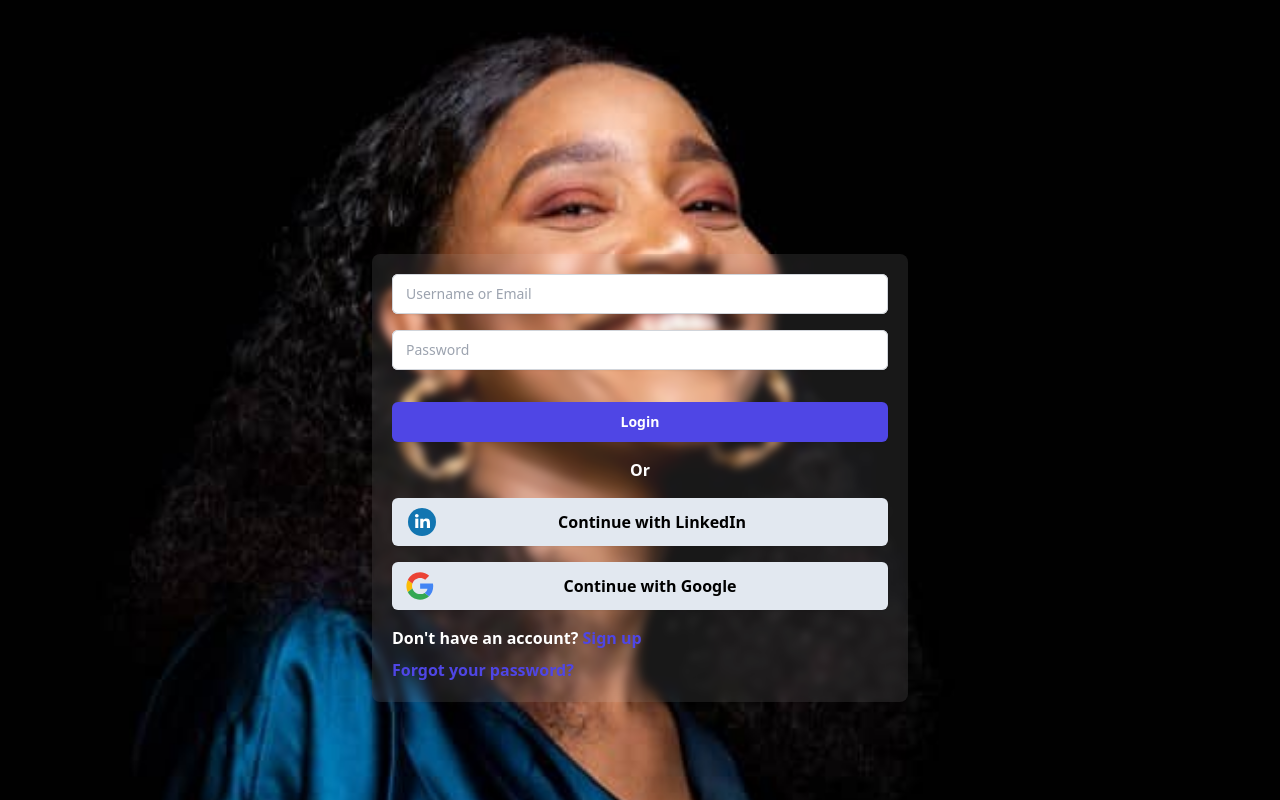
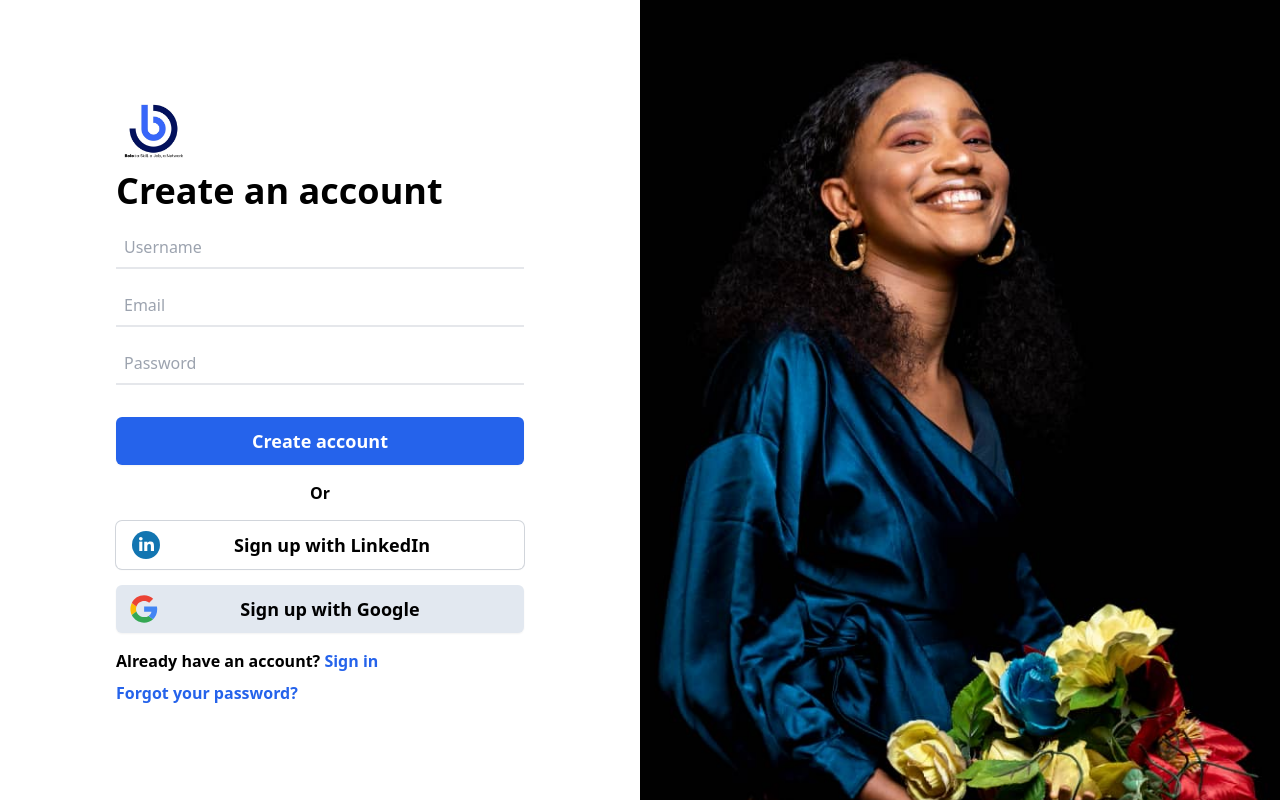
Before and after one commit to RinKhimera/login-page, a Next.js app: page / in a window 1280 px wide. Built offline with nearby package versions, Linux system fonts and the light colour scheme.

Commit message:
main ui completed

```diff
--- /dev/null
+++ b/components/Input.tsx
@@ -0,0 +1,41 @@
+import React from "react";
+
+interface InputProps {
+  id: string;
+  onChange: any;
+  value: string;
+  type?: string;
+  placeholder: string;
+}
+
+const Input: React.FC<InputProps> = ({
+  id,
+  onChange,
+  value,
+  placeholder,
+  type,
+}) => {
+  return (
+    <div className="relative">
+      <input
+        onChange={onChange}
+        value={value}
+        type={type}
+        id={id}
+        placeholder={placeholder}
+        className="
+        block
+        px-2
+        py-2
+        w-full
+        text-md
+        border-b-2
+      invalid:border-pink-500 invalid:text-pink-600
+      focus:invalid:border-pink-500 focus:invalid:ring-pink-500
+        "
+      />
+    </div>
+  );
+};
+
+export default Input;
--- a/pages/index.tsx
+++ b/pages/index.tsx
@@ -1,63 +1,77 @@
 import Image from "next/image";
 import google from "../public/google.svg";
 import linkedin from "../public/linkedin.svg";
+import Input from "@/components/Input";
+import { useState } from "react";
 
 const LoginPage = () => {
+  const [email, setEmail] = useState("");
+  const [name, setName] = useState("");
+  const [password, setPassword] = useState("");
+
   return (
-    <div
-      className=" bg-[url('/bg-sm2.jpg')]
-                  bg-cover
-                  min-h-screen
-                  flex flex-col justify-evenly
-                  "
-    >
-      <div></div>
-      <div></div>
-      <form action="#" method="POST" className="mx-auto max-w-xl w-full p-5">
-        <div
-          className="bg-zinc-200/10 backdrop-blur-sm
-
-        p-5 rounded-lg grid gap-y-4"
+    <div className="min-h-screen lg:flex lg:flex-row">
+      <div className="h-screen flex flex-col justify-center lg:w-auto lg:basis-1/2">
+        <form
+          action="#"
+          method="POST"
+          className="relative mx-auto max-w-lg w-full rounded-lg p-5 lg:max-w-md"
         >
           <div>
-            <input
+            <Image src="/bolo.jpeg" width={75} height={75} alt={""} />
+          </div>
+          <div className="grid gap-y-4">
+            <div>
+              <h1 className="text-4xl font-bold">Create an account</h1>
+            </div>
+            <div>
+              <Input
+                id="name"
                 type="text"
-              name="first-name"
-              placeholder="Username or Email"
-              id="first-name"
-              autoComplete="given-name"
-              className="block w-full rounded-md border-0 px-3.5 py-2 text-gray-900 shadow-sm ring-1 ring-inset ring-gray-300 placeholder:text-gray-400 focus:ring-2 focus:ring-inset focus:ring-indigo-600 sm:text-sm sm:leading-6"
+                placeholder="Username"
+                value={name}
+                onChange={(e: any) => setName(e.target.value)}
               />
             </div>
             <div>
-            <input
+              <Input
+                id="email"
                 type="email"
-              name="email"
+                placeholder="Email"
+                value={email}
+                onChange={(e: any) => setEmail(e.target.value)}
+              />
+            </div>
+            <div>
+              <Input
+                id="password"
+                type="password"
                 placeholder="Password"
-              id="email"
-              autoComplete="email"
-              className="block w-full rounded-md border-0 px-3.5 py-2 text-gray-900 shadow-sm ring-1 ring-inset ring-gray-300 placeholder:text-gray-400 focus:ring-2 focus:ring-inset focus:ring-indigo-600 sm:text-sm sm:leading-6"
+                value={password}
+                onChange={(e: any) => setPassword(e.target.value)}
               />
             </div>
             <div className="pt-4">
               <button
                 type="submit"
-              className="block w-full rounded-md bg-indigo-600 px-3.5 py-2.5 text-center text-sm
-              font-semibold text-white shadow-sm hover:bg-indigo-500 transition"
+                className="block w-full rounded-md bg-blue-600 px-3.5 py-2.5 text-center text-lg
+              font-semibold text-white shadow-sm hover:bg-blue-700 transition"
               >
-              Login
+                Create account
               </button>
             </div>
             <div>
-            <p className="text-center text-white font-semibold">Or</p>
+              <p className="text-center font-semibold">Or</p>
             </div>
             <div>
               <button
                 type="submit"
-              className="flex items-center justify-center w-full rounded-md bg-slate-200 text-black px-3.5 py-2 h-12 font-semibold shadow-sm hover:bg-slate-300 transition"
+                className="flex items-center justify-center w-full rounded-md ring-1 ring-gray-300 text-black px-3.5 py-2 h-12 font-semibold shadow-sm hover:bg-slate-300 transition"
               >
                 <Image src={linkedin} alt={""} className="w-8 h-8 -mr-2" />
-              <p className="text-center flex-grow">Continue with LinkedIn</p>
+                <p className="text-center text-lg flex-grow">
+                  Sign up with LinkedIn
+                </p>
               </button>
             </div>
             <div>
@@ -66,23 +80,27 @@ const LoginPage = () => {
                 className="flex items-center justify-center w-full rounded-md bg-slate-200 text-black px-3.5 py-2 h-12 font-semibold shadow-sm hover:bg-slate-300 transition"
               >
                 <Image src={google} alt={""} className="w-7 h-7 -mr-2" />
-              <p className="text-center flex-grow">Continue with Google</p>
+                <p className="text-center text-lg flex-grow">
+                  Sign up with Google
+                </p>
               </button>
             </div>
-          <div className="grid gap-2 font-semibold text-white">
+            <div className="grid gap-2 font-semibold">
               <p>
-              Don&apos;t have an account?{" "}
-              <span className="text-indigo-600 hover:underline cursor-pointer">
-                Sign up
+                Already have an account?{" "}
+                <span className="text-blue-600 hover:underline cursor-pointer">
+                  Sign in
                 </span>
               </p>
-            <p className="text-indigo-600 hover:underline cursor-pointer">
+              <p className="text-blue-600 hover:underline cursor-pointer">
                 Forgot your password?
               </p>
             </div>
           </div>
         </form>
       </div>
+      <div className="hidden lg:block bg-[url('/bg-sm.jpg')] bg-cover lg:basis-1/2"></div>
+    </div>
   );
 };
 
```
Also changed, not shown: public/bg-lg.jpg, public/bolo.jpeg (added). Lines whose indentation alone changed are shown as unchanged.
